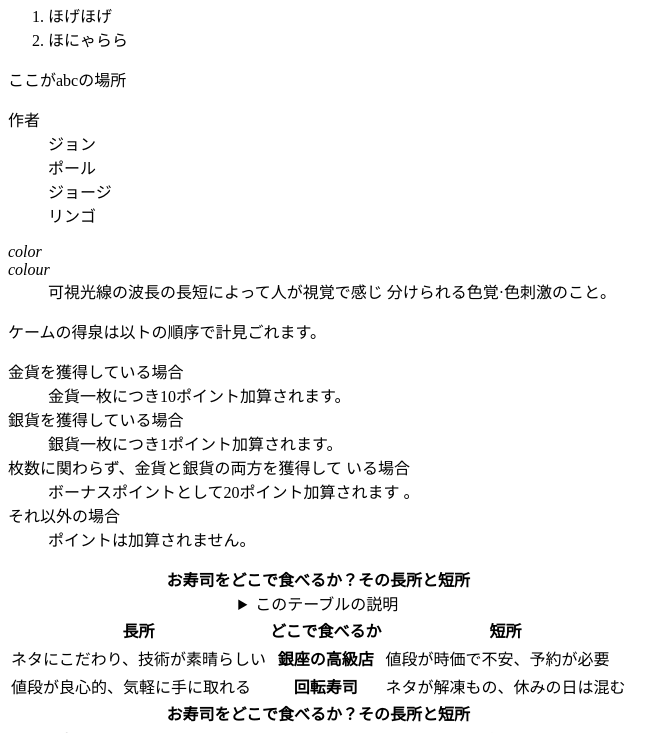
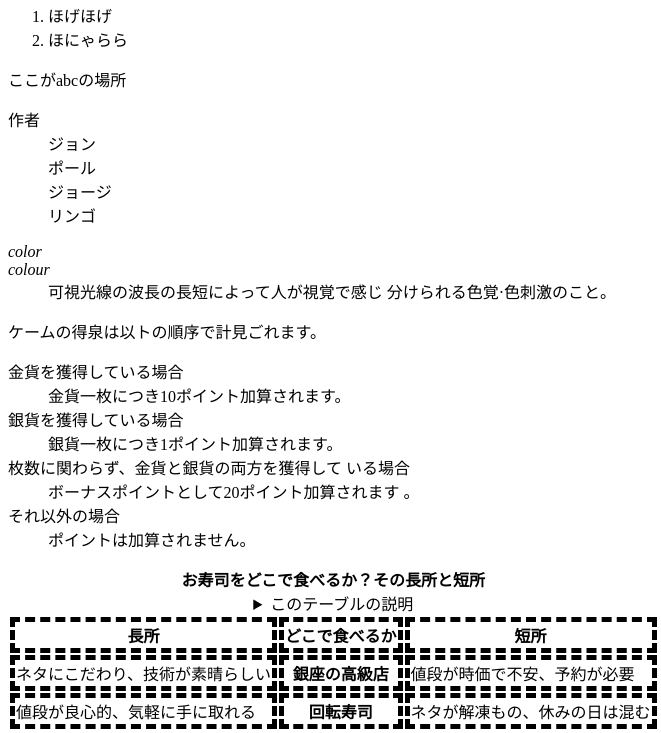
Before and after one commit to shuno3333/i, a plain HTML site: page index.html in a window 1280 px wide. Shown: the part 290-1023 px from the top of the page, without its empty margins (0-661 px from the left). Drawn offline with Linux system fonts and the light colour scheme; a script that the page names is missing.

Commit message:
Update index.html

```diff
--- a/index.html
+++ b/index.html
@@ -4,7 +4,7 @@
   <meta charset="UTF-8">
   <title>Hello World</title>
  <title>web開発の練習2024</title>
- <link rel="stylesheet"href="mystyle>css">
+ <link rel="stylesheet" href="mystyle.css">
 <script src="myjs.js"></script>
 
 </head>
```
